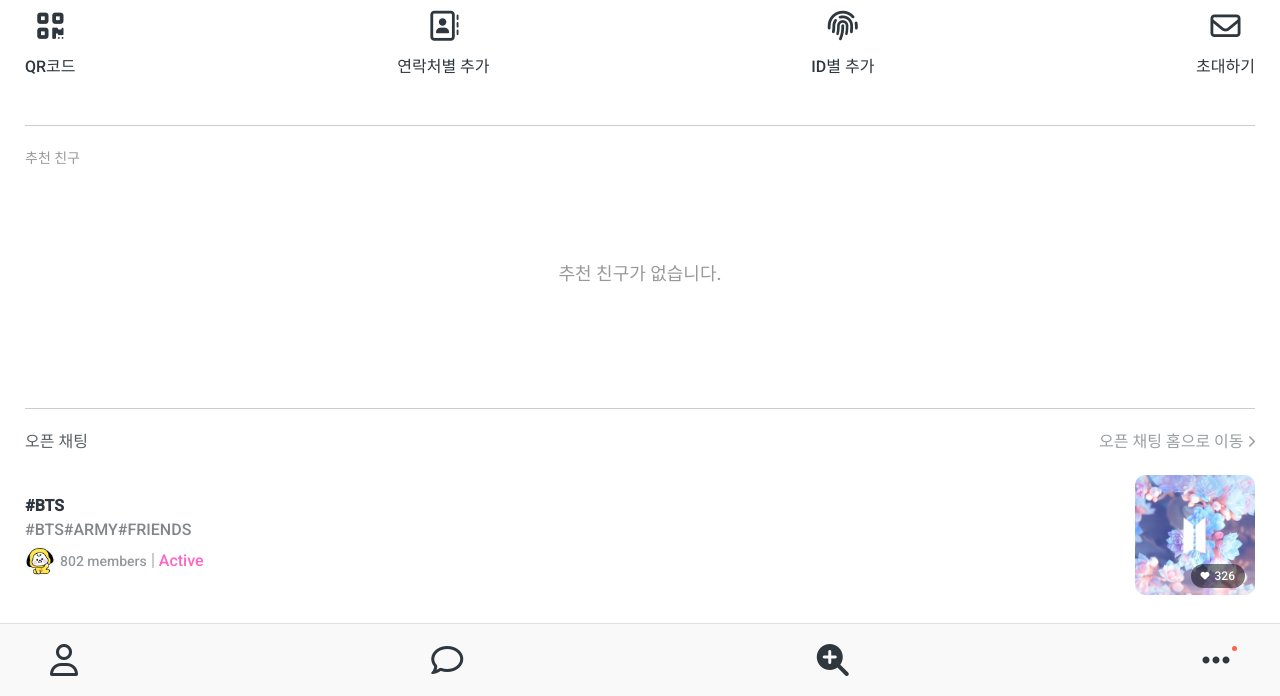
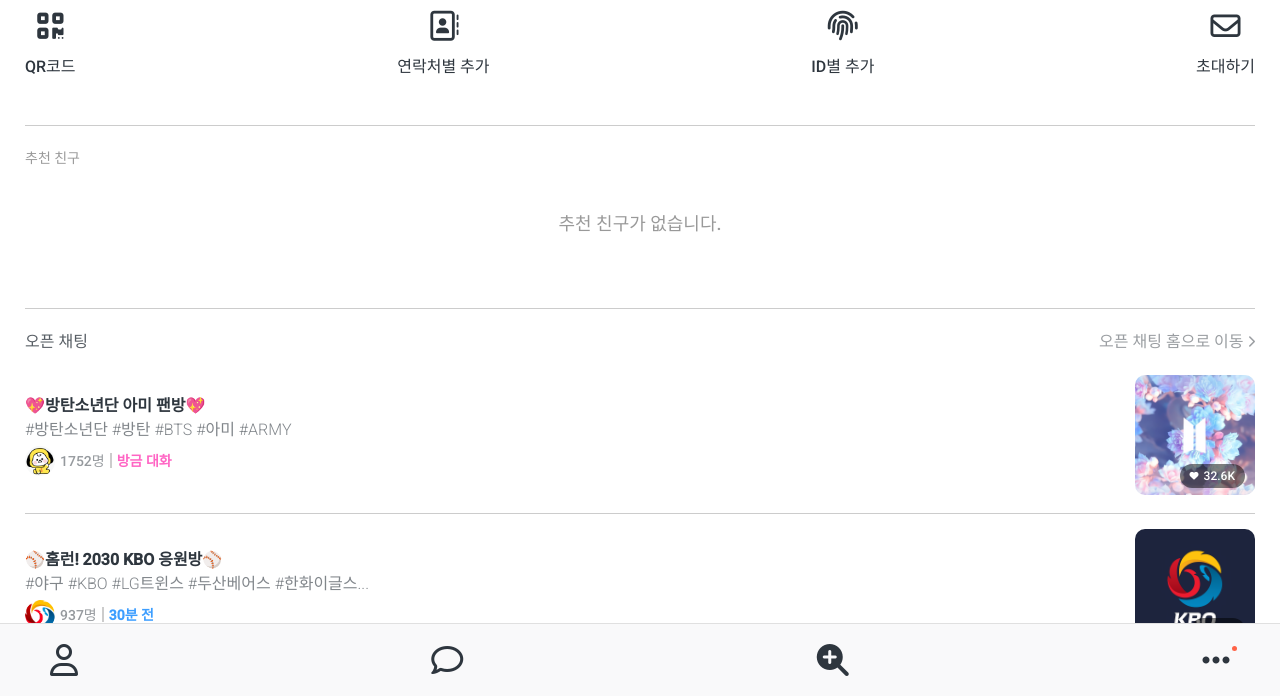
Before and after one commit to Yeon-seong/FrontEnd_Project, a plain HTML site: page kokoa_talk/find.html in a window 1280 px wide. Shown: the part 104-800 px from the top of the page. Drawn offline with Linux system fonts and the light colour scheme.

Commit message:
코코아톡 - 찾기 화면 : 오픈 채팅 포스트 추가

```diff
--- a/kokoa_talk/css/screens/find.css
+++ b/kokoa_talk/css/screens/find.css
@@ -19,7 +19,7 @@
 
 /* 추천 친구 - recommended-friends 클래스 안의 모든 텍스트(span) CSS */
 .recommended-friends span {
-  margin: 100px 0px;
+  margin: 50px 0px;
   display: block;
   text-align: center;
   font-size: 18px;
@@ -33,7 +33,7 @@
   justify-content: space-between;
   align-items: center;
   opacity: 0.8;
-  margin-bottom: 25px;
+  margin-bottom: 10px;
 }
 
 
@@ -48,6 +48,8 @@
   display: flex;
   justify-content: space-between;
   align-items: center;
+  border-bottom: var(--main-border);
+  padding: 15px 0px
 }
 
 
@@ -55,11 +57,13 @@
 .open-post__title {
   font-weight: 600;
   margin-bottom: 8px;
+  text-transform: uppercase;
 }
 
 
 /* 오픈 포스트 - 해시태그 CSS */
 .open-post__hashtags {
+  font-weight: 300;
   text-transform: uppercase;
   opacity: 0.6;
 }
@@ -98,9 +102,19 @@
 }
 
 
-/* 오픈 포스트 - 멤버 상태 CSS */
-.open-post__members-status {
+/* 오픈 포스트 1 - 멤버 상태 : 분홍 글씨 CSS */
+.open-post__members-status_1 {
   color: rgb(255, 101, 196);
+  font-weight: 600;
+  font-size: 14px;
+}
+
+
+/* 오픈 포스트 2 - 멤버 상태 : 파란 글씨 CSS */
+.open-post__members-status_2 {
+  color: rgb(61, 158, 255);
+  font-weight: 600;
+  font-size: 14px;
 }
 
 
@@ -109,6 +123,7 @@
   width: 120px;
   height: 120px;
   border-radius: 10px;
+  margin-left: 30px;
 }
 
 
--- a/kokoa_talk/css/style.css
+++ b/kokoa_talk/css/style.css
@@ -19,7 +19,7 @@
 @import "components/user-component.css";
 /* components - 안 읽음 숫자 배지 CSS 불러오기 */
 @import "components/badge.css";
-/* components - 설정 아이콘 빨간 점 CSS 불러오기 */
+/* components - 아이콘 빨간 포인트 CSS 불러오기 */
 @import "components/point.css";
 /* components - 아이콘 열 CSS 불러오기 */
 @import "components/icon-row.css";
--- a/kokoa_talk/find.html
+++ b/kokoa_talk/find.html
@@ -49,7 +49,7 @@
       <!-- 설정 아이콘(Cog Icon) -->
       <span>
         <i class="fa-solid fa-gear fa-lg"></i>
-        <!-- 설정 아이콘 빨간 점(Red Cog Point) -->
+        <!-- 설정 아이콘 빨간 포인트(Red Cog Point) -->
         <div class="red-cog__point"></div>
       </span>
     </div>
@@ -110,14 +110,20 @@
         </span>
       </div><!-- 오픈 채팅 헤더 닫음 -->
 
-      <!-- 오픈 포스트(Open Post) -->
+
+      <!-- 1. 오픈 포스트(Open Post) -->
       <div class="open-post">
         <!-- 오픈 포스트 첫 번째 칼럼(Open Post First Column) -->
         <div class="open-post__column">
           <!-- 오픈 포스트 제목(Open Post Title) -->
-          <h5 class="open-post__title">#BTS</h5>
+          <h5 class="open-post__title">
+            💖방탄소년단 아미 팬방💖
+          </h5>
           <!-- 오픈 포스트 해시 태그(Open Post Hashtag) -->
-          <h6 class="open-post__hashtags">#bts#army#friends</h6>
+          <h6 class="open-post__hashtags">
+            #방탄소년단 #방탄 #bts #아미 #army
+          </h6>
+
 
           <!-- 오픈 포스트 멤버(Open Post Member) -->
           <div class="open-post__members">
@@ -127,11 +133,11 @@
               alt="오픈 포스트 멤버 프로필"
             />
             <!-- 오픈 포스트 멤버 수(Open Post Member Count) -->
-            <span class="open-post__members-count">802 members</span>
+            <span class="open-post__members-count">1752명</span>
             <!-- 분할선 디바이더(Divider) -->
             <div class="divider"></div>
             <!-- 오픈 포스트 멤버 상태(Open Post Member Status) -->
-            <span class="open-post__members-status">Active</span>
+            <span class="open-post__members-status_1">방금 대화</span>
           </div><!-- 오픈 포스트 멤버 닫음 -->
         </div><!-- 오픈 포스트 첫 번째 칼럼 닫음 -->
 
@@ -146,11 +152,59 @@
               <!-- 좋아요 아이콘(Heart Icon) -->
               <i class="fa-solid fa-heart fa-xs"></i>
               <!-- 좋아요 수(Heart Count)-->
-              <span>326</span>
+              <span>32.6K</span>
             </div>
           </div><!-- 오픈 포스트 사진 닫음 -->
         </div><!-- 오픈 포스트 두 번째 칼럼 닫음 -->
-      </div><!-- 오픈 포스트 닫음 -->
+      </div><!-- 1. 오픈 포스트 닫음 -->
+
+
+      <!-- 2. 오픈 포스트(Open Post) -->
+      <div class="open-post">
+        <!-- 오픈 포스트 첫 번째 칼럼(Open Post First Column) -->
+        <div class="open-post__column">
+          <!-- 오픈 포스트 제목(Open Post Title) -->
+          <h5 class="open-post__title">
+            ⚾홈런! 2030 kbo 응원방⚾
+          </h5>
+          <!-- 오픈 포스트 해시 태그(Open Post Hashtag) -->
+          <h6 class="open-post__hashtags">
+            #야구 #KBO #lg트윈스 #두산베어스 #한화이글스...
+          </h6>
+
+          <!-- 오픈 포스트 멤버(Open Post Member) -->
+          <div class="open-post__members">
+            <!-- 오픈 포스트 멤버 프로필(Open Post Member Profile) -->
+            <img
+              src="img/member02_profile.png"
+              alt="오픈 포스트 멤버 프로필"
+            />
+            <!-- 오픈 포스트 멤버 수(Open Post Member Count) -->
+            <span class="open-post__members-count">937명</span>
+            <!-- 분할선 디바이더(Divider) -->
+            <div class="divider"></div>
+            <!-- 오픈 포스트 멤버 상태(Open Post Member Status) -->
+            <span class="open-post__members-status_2">30분 전</span>
+          </div><!-- 오픈 포스트 멤버 닫음 -->
+        </div><!-- 오픈 포스트 첫 번째 칼럼 닫음 -->
+
+
+        <!-- 오픈 포스트 두 번째 칼럼(Open Post Second Column) -->
+        <div class="open-post__column">
+          <!-- 오픈 포스트 사진(Open Post Photo) -->
+          <div class="open-post__photo">
+            <img src="img/post02.png" alt="오픈 포스트 사진" />
+            <!-- 좋아요 박스(Heart Box) -->
+            <div class="open-post__heart-box">
+              <!-- 좋아요 아이콘(Heart Icon) -->
+              <i class="fa-solid fa-heart fa-xs"></i>
+              <!-- 좋아요 수(Heart Count)-->
+              <span>672</span>
+            </div>
+          </div><!-- 오픈 포스트 사진 닫음 -->
+        </div><!-- 오픈 포스트 두 번째 칼럼 닫음 -->
+      </div><!-- 2. 오픈 포스트 닫음 -->
+
     </div><!-- 오픈 채팅 닫음 -->
   </main><!-- 메인 찾기 화면 닫음 -->
 
```
Also changed, not shown: kokoa_talk/img/member02_profile.png (added), kokoa_talk/img/post02.png (added).
